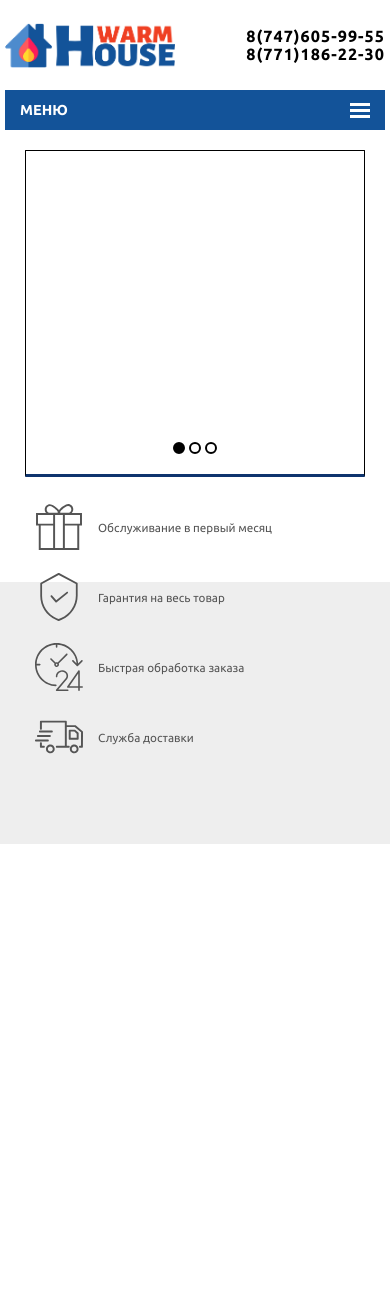
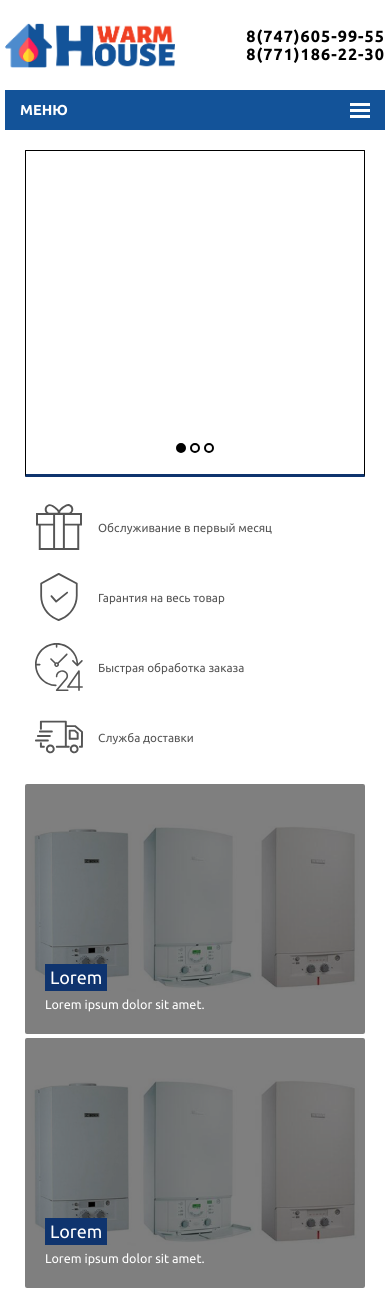
Before and after one commit to zhunussovBlog/warmhouse, a PHP site: page / in a window 390 px wide. Before the commit the page ends 844 px from the top, so only its background shows below. Run offline with PHP 8.4, Linux system fonts and the light colour scheme.

Commit message:
added types-block and styles, adaptive, hover effects for it

```diff
--- a/src/css/style.css
+++ b/src/css/style.css
@@ -630,8 +630,8 @@
 }
 
 .top_slider-wrapper .slider_control-nav li {
-  width: 12px;
-  height: 12px;
+  width: 10px;
+  height: 10px;
   margin: 0 2px;
   border-radius: 50%;
   cursor: pointer;
@@ -694,7 +694,6 @@
 .tizers-block {
   margin-top: 15px;
   width: 100%;
-  height: 70px;
   padding: 0 10px;
   display: -webkit-box;
   display: -ms-flexbox;
@@ -705,6 +704,8 @@
   -webkit-box-align: center;
       -ms-flex-align: center;
           align-items: center;
+  -ms-flex-wrap: wrap;
+      flex-wrap: wrap;
 }
 
 .tizers-block .tizer {
@@ -728,6 +729,65 @@
   color: #555555;
 }
 
+.types-block {
+  margin-top: 10px;
+  width: 100%;
+  display: -webkit-box;
+  display: -ms-flexbox;
+  display: flex;
+}
+
+.types-block .good-type {
+  position: relative;
+  width: 50%;
+  height: 300px;
+  margin: 0 2px;
+  background: url("../img/slider/1.png") center no-repeat;
+  background-size: 100%;
+  cursor: pointer;
+  overflow: hidden;
+  -webkit-transition: background-size .1s linear;
+  transition: background-size .1s linear;
+  border-radius: 2px;
+}
+
+.types-block .good-type .bg--black {
+  display: none;
+  position: absolute;
+  top: 0;
+  left: 0;
+  width: 100%;
+  height: 300px;
+  background-color: rgba(0, 0, 0, 0.5);
+  -webkit-transition: all .2s linear;
+  transition: all .2s linear;
+}
+
+.types-block .good-type .bg--black.visuallyHidden {
+  opacity: 0;
+}
+
+.types-block .good-type__name {
+  position: absolute;
+  top: 80%;
+  left: 20px;
+  font-size: 2rem;
+  padding: 3px 5px;
+  background-color: #0f346e;
+  color: #ffffff;
+  -webkit-transition: all ease .2s;
+  transition: all ease .2s;
+}
+
+.types-block .good-type__desc {
+  display: none;
+  position: absolute;
+  top: 85%;
+  left: 20px;
+  font-size: 1.4rem;
+  color: #ffffff;
+}
+
 @media screen and (max-width: 993px) {
   .container {
     padding: 0 25px;
@@ -749,10 +809,6 @@
     width: 90%;
     padding-top: 15px;
     padding-bottom: 15px;
-  }
-  .first-section .tizers-block {
-    -ms-flex-wrap: wrap;
-        flex-wrap: wrap;
   }
   .first-section .tizers-block .tizer {
     width: calc( 100%/2);
@@ -812,6 +868,21 @@
   .first-section .tizers-block .tizer img {
     width: 15%;
   }
+  .first-section .types-block .good-type {
+    height: 250px;
+  }
+  .first-section .types-block .good-type .bg--black {
+    display: block;
+  }
+  .first-section .types-block .good-type .bg--black.visuallyHidden {
+    opacity: 1.0;
+  }
+  .first-section .types-block .good-type__name {
+    top: 72%;
+  }
+  .first-section .types-block .good-type__desc {
+    display: block;
+  }
 }
 
 @media screen and (max-width: 576px) {
@@ -858,6 +929,16 @@
   .first-section .tizers-block .tizer img {
     width: 20%;
   }
+  .first-section .types-block {
+    -webkit-box-orient: vertical;
+    -webkit-box-direction: normal;
+        -ms-flex-direction: column;
+            flex-direction: column;
+  }
+  .first-section .types-block .good-type {
+    width: 80%;
+    margin: 2px auto;
+  }
 }
 
 @media screen and (max-width: 401px) {
@@ -871,15 +952,15 @@
   .header-call__number {
     font-size: 1.8rem;
   }
-  .first-section .tizers-block {
-    -ms-flex-wrap: wrap;
-        flex-wrap: wrap;
-  }
   .first-section .tizers-block .tizer {
     width: 100%;
   }
   .first-section .tizers-block .tizer img {
     width: 15%;
   }
+  .first-section .types-block .good-type {
+    width: 100%;
+    margin: 2px 0;
+  }
 }
 /*# sourceMappingURL=style.css.map */
--- a/src/index.html
+++ b/src/index.html
@@ -180,6 +180,10 @@
           <div class="tizer"><img src="img/tizers/time.svg" alt="" class="tizer__img"><span class="tizer__text">Быстрая обработка заказа</span></div>
           <div class="tizer"><img src="img/tizers/del.svg" alt="" class="tizer__img"><span class="tizer__text">Служба доставки</span></div>
         </div>
+        <div class="types-block">
+          <div class="good-type"><div class="bg--black visuallyHidden"></div><span class="good-type__name">Lorem</span><span class="good-type__desc">Lorem ipsum dolor sit amet.</span></div>
+          <div class="good-type"><div class="bg--black visuallyHidden"></div><span class="good-type__name">Lorem</span><span class="good-type__desc">Lorem ipsum dolor sit amet.</span></div>
+        </div>
       </section>
     </div>
   </div>
--- a/src/js/script.js
+++ b/src/js/script.js
@@ -195,4 +195,26 @@
       document.querySelector('.slider_nav-btns').style.display = 'none';
     });
   }
+
+  //good types hover
+  {
+    document.querySelectorAll('.good-type').forEach(item => {
+      item.addEventListener('mouseover', () => {
+        item.style.backgroundSize = '120%';
+        item.firstChild.style.display = 'block';
+        setTimeout(() => {
+          item.firstChild.classList.remove('visuallyHidden');
+        }, 20);
+        item.firstChild.nextSibling.style.top = '72%';
+        item.lastChild.style.display = 'block';
+      });
+      item.addEventListener('mouseout', () => {
+        item.style.backgroundSize = '100%';
+        item.firstChild.style.display = 'none';
+        item.firstChild.classList.add('visuallyHidden');
+        item.firstChild.nextSibling.style.top = '80%';
+        item.lastChild.style.display = 'none';
+      });
+    });
+  }
 });
--- a/src/sass/style.sass
+++ b/src/sass/style.sass
@@ -362,7 +362,6 @@
     width: calc(100% - calc(100%/4 - 5%))
     padding: 20px
     background-color: #fff
-
 //for hover effect
 .hover.catalog__item::before
   content: ''
@@ -393,8 +392,8 @@
     justify-content: center
     align-items: center
     li
-      width: 12px
-      height: 12px
+      width: 10px
+      height: 10px
       margin: 0 2px
       border-radius: 50%
       cursor: pointer
@@ -435,11 +434,11 @@
 .tizers-block
   margin-top: 15px
   width: 100%
-  height: 70px
   padding: 0 10px
   display: flex
   justify-content: space-between
   align-items: center
+  flex-wrap: wrap
   .tizer
     width: calc(100%/4 - 4%)
     height: 70px
@@ -451,8 +450,48 @@
     span
       font-size: 1.3rem
       color: #555555
-
-
+.types-block
+  margin-top: 10px
+  width: 100%
+  display: flex
+  .good-type
+    position: relative
+    width: 50%
+    height: 300px
+    margin: 0 2px
+    background: url('../img/slider/1.png') center no-repeat
+    background-size: 100%
+    cursor: pointer
+    overflow: hidden
+    transition: background-size .1s linear
+    border-radius: 2px
+    .bg--black
+      display: none
+      position: absolute
+      top: 0
+      left: 0
+      width: 100%
+      height: 300px
+      background-color: rgba(0, 0, 0, .5)
+      transition: all .2s linear
+    .bg--black.visuallyHidden
+      opacity: 0
+    &__name
+      position: absolute
+      top: 80%
+      left: 20px
+      font-size: 2rem
+      padding: 3px 5px
+      background-color: #0f346e
+      color: #ffffff
+      transition: all ease .2s
+    &__desc
+      display: none
+      position: absolute
+      top: 85%
+      left: 20px
+      font-size: 1.4rem
+      color: #ffffff
 
 //adaptive
 @media screen and ( max-width: 993px)
@@ -474,7 +513,6 @@
           bottom: 15px
   .first-section
     .tizers-block
-      flex-wrap: wrap
       .tizer
         width: calc( 100%/2)
         img
@@ -515,6 +553,17 @@
       .tizer
         img
           width: 15%
+    .types-block
+      .good-type
+        height: 250px
+        .bg--black
+          display: block
+        .bg--black.visuallyHidden
+          opacity: 1.0
+        &__name
+          top: 72%
+        &__desc
+          display: block
 
 @media screen and ( max-width: 576px )
   html
@@ -551,6 +600,11 @@
       .tizer
         img
           width: 20%
+    .types-block
+      flex-direction: column
+      .good-type
+        width: 80%
+        margin: 2px auto
 @media screen and ( max-width: 401px )
   .header
     &-logo
@@ -563,8 +617,11 @@
         font-size: 1.8rem
   .first-section
     .tizers-block
-      flex-wrap: wrap
       .tizer
         width: 100%
         img
           width: 15%
+    .types-block
+      .good-type
+        width: 100%
+        margin: 2px 0
```
Also changed, not shown: 1 other file.
